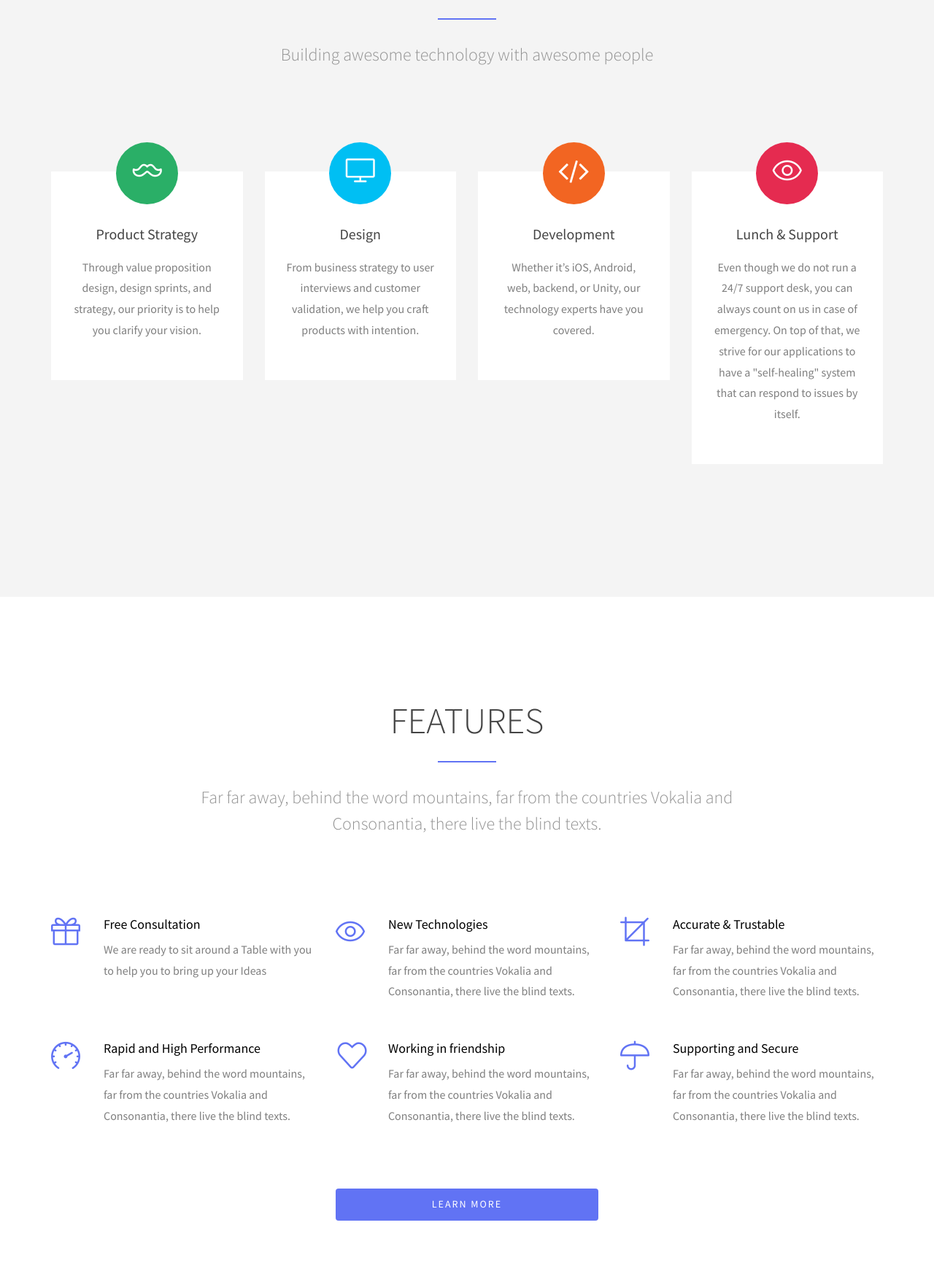
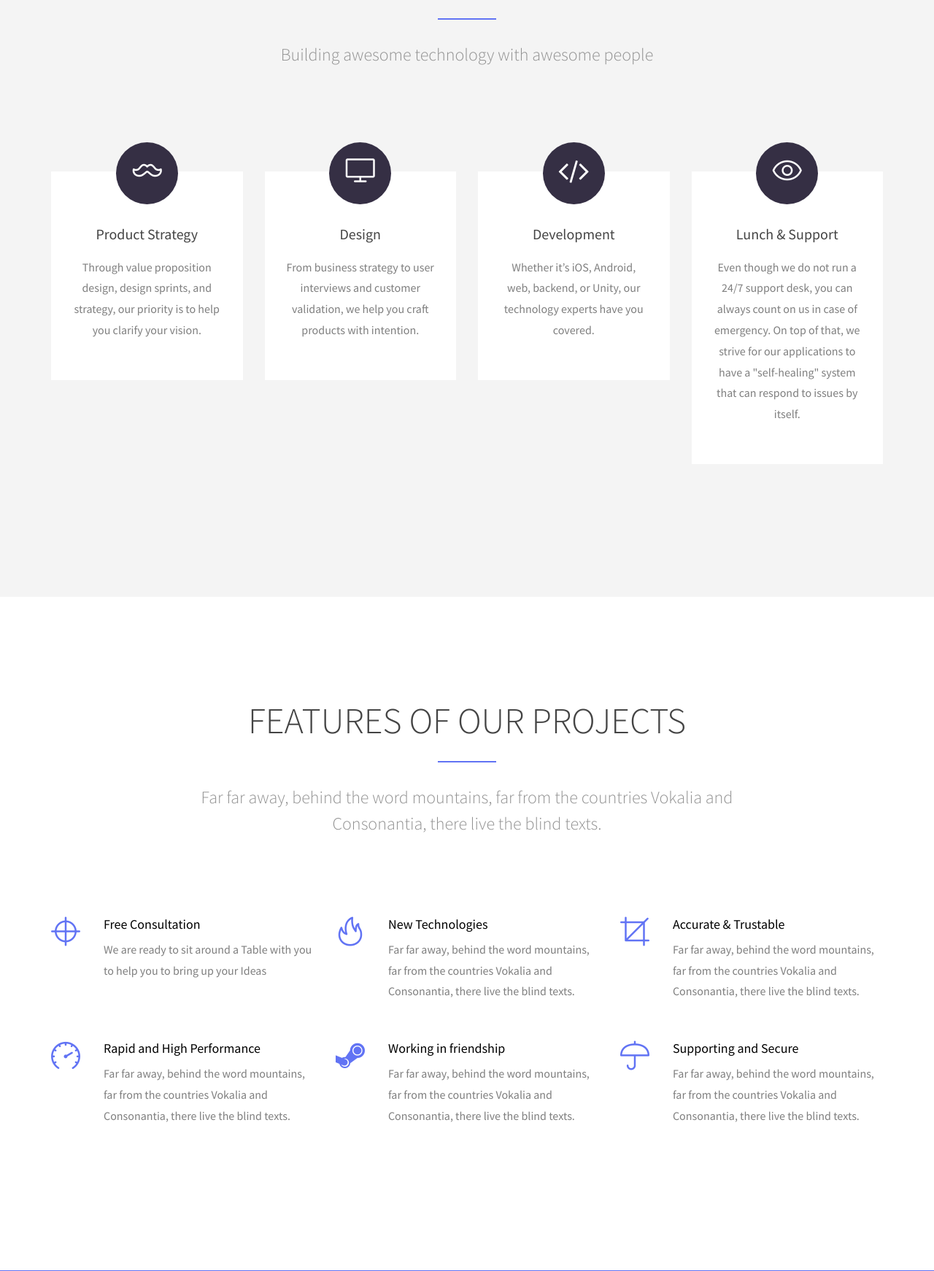
Before and after one commit to naabbassi/hewir, a PHP site: page / in a window 1280 px wide. Shown: the part 1916-3658 px from the top of the page at 73% size. Run offline with PHP 8.4, Linux system fonts and the light colour scheme; some web fonts are replaced.

Commit message:
Minor adjustments

```diff
--- a/css/style.css
+++ b/css/style.css
@@ -493,7 +493,7 @@ h1, h2, h3, h4, h5, h6 {
   padding: 0;
 }
 #fh5co-our-services .box .icon.colored-1 {
-  background: #2aaf67;
+  background: #352f44;
 }
 #fh5co-our-services .box .icon.colored-2 {
   background: #00bff3;
--- a/partials/contact.php
+++ b/partials/contact.php
@@ -1,6 +1,6 @@
 <div id="fh5co-contact" data-section="contact">
-		<div class="container">
-			<div class="row">
+		<div class="container"><br>
+			<div class="row ">
 				<div class="col-md-12 section-heading text-center to-animate">
 					<h2 class="">Stay in touch with us</h2>
 					<div class="row">
--- a/partials/features.php
+++ b/partials/features.php
@@ -2,7 +2,7 @@
 		<div class="container">
 			<div class="row">
 				<div class="col-md-12 section-heading text-center">
-					<h2 class="single-animate animate-features-1">Features</h2>
+					<h2 class="single-animate animate-features-1">Features of our Projects</h2>
 					<div class="row">
 						<div class="col-md-8 col-md-offset-2 single-animate animate-features-2">
 							<h3>Far far away, behind the word mountains, far from the countries Vokalia and Consonantia, there live the blind texts.</h3>
@@ -12,14 +12,14 @@
 			</div>
 			<div class="row row-bottom-padded-sm">
 				<div class="col-md-4 col-sm-6 col-xs-6 col-xxs-12 fh5co-service to-animate">
-					<div class="fh5co-icon"><i class="icon-present"></i></div>
+					<div class="fh5co-icon"><i class="icon-target"></i></div>
 					<div class="fh5co-desc">
 						<h3>Free Consultation</h3>
 						<p>We are ready to sit around a Table with you to help you to bring up your Ideas</p>
 					</div>
 				</div>
 				<div class="col-md-4 col-sm-6 col-xs-6 col-xxs-12 fh5co-service to-animate">
-					<div class="fh5co-icon"><i class="icon-eye"></i></div>
+					<div class="fh5co-icon"><i class="icon-fire"></i></div>
 					<div class="fh5co-desc">
 						<h3>New Technologies</h3>
 						<p>Far far away, behind the word mountains, far from the countries Vokalia and Consonantia, there live the blind texts. </p>
@@ -42,7 +42,7 @@
 				</div>
 				<div class="clearfix visible-sm-block visible-xs-block"></div>
 				<div class="col-md-4 col-sm-6 col-xs-6 col-xxs-12 fh5co-service to-animate">
-					<div class="fh5co-icon"><i class="icon-heart"></i></div>
+					<div class="fh5co-icon"><i class="icon-steam"></i></div>
 					<div class="fh5co-desc">
 						<h3>Working in friendship</h3>
 						<p>Far far away, behind the word mountains, far from the countries Vokalia and Consonantia, there live the blind texts. </p>
@@ -57,10 +57,5 @@
 				</div>
 				<div class="clearfix visible-sm-block visible-xs-block"></div>
 			</div>
-			<div class="row">
-				<div class="col-md-4 col-md-offset-4 single-animate animate-features-3">
-					<a href="#" class="btn btn-primary btn-block" data-nav-section="contact">Learn More</a>
-				</div>
-			</div>
 		</div>
 	</div>
--- a/partials/services.php
+++ b/partials/services.php
@@ -20,21 +20,21 @@
 				</div>
 				<div class="col-md-3">
 					<div class="box to-animate">
-						<div class="icon colored-2"><span><i class="icon-screen-desktop"></i></span></div>
+						<div class="icon colored-1"><span><i class="icon-screen-desktop"></i></span></div>
 						<h3>Design</h3>
 						<p>From business strategy to user interviews and customer validation, we help you craft products with intention. </p>
 					</div>
 				</div>
 				<div class="col-md-3">
 					<div class="box to-animate">
-						<div class="icon colored-3"><span><i class="icon-code"></i></span></div>
+						<div class="icon colored-1"><span><i class="icon-code"></i></span></div>
 						<h3>Development</h3>
 						<p>Whether it’s iOS, Android, web, backend, or Unity, our technology experts have you covered. </p>
 					</div>
 				</div>
 				<div class="col-md-3">
 					<div class="box to-animate">
-						<div class="icon colored-4"><span><i class="icon-eye"></i></span></div>
+						<div class="icon colored-1"><span><i class="icon-eye"></i></span></div>
 						<h3>Lunch & Support</h3>
 						<p>Even though we do not run a 24/7 support desk, you can always count on us in case of emergency. On top of that, we strive for our applications to have a "self-healing" system that can respond to issues by itself.</p>
 					</div>
```
